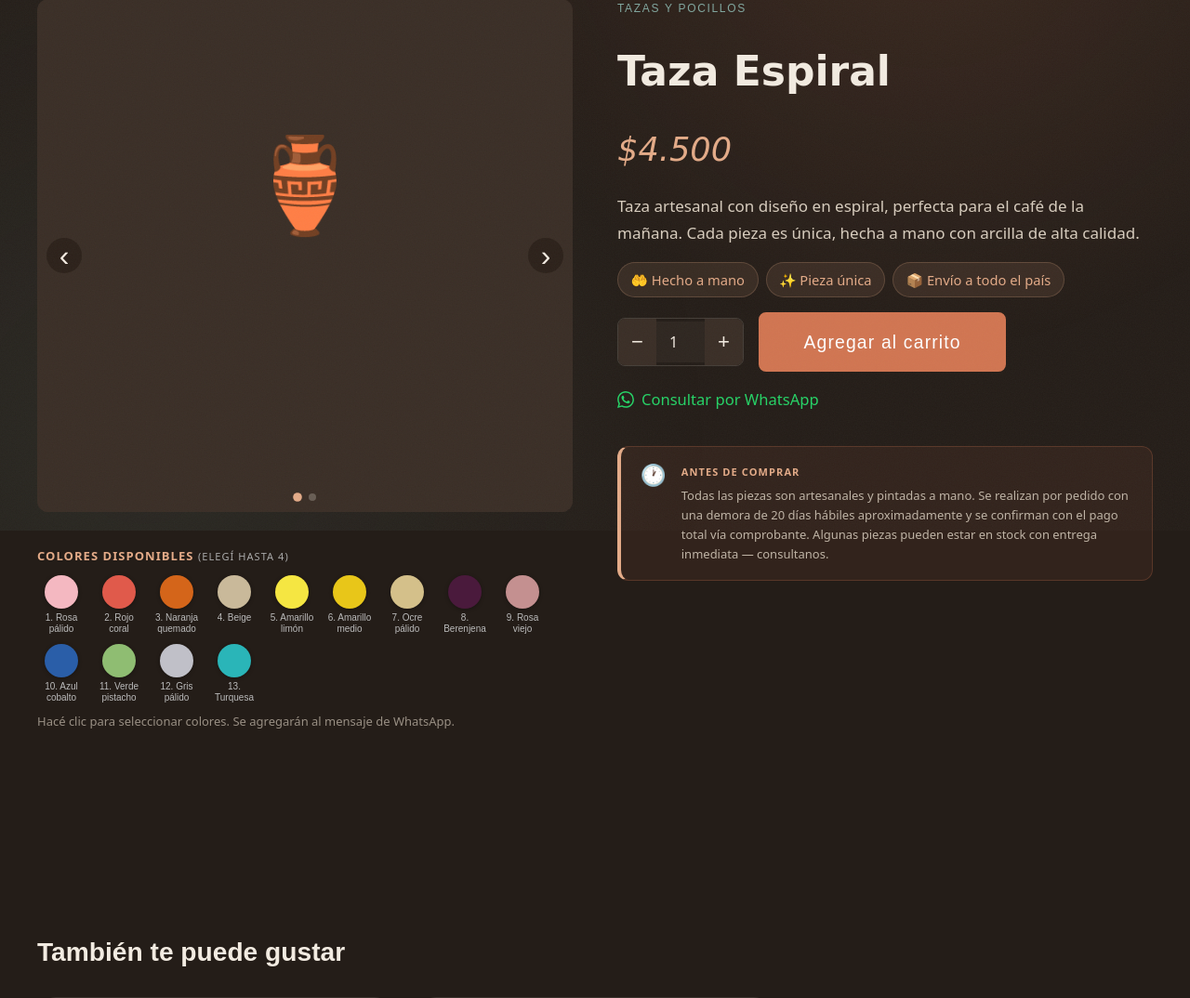
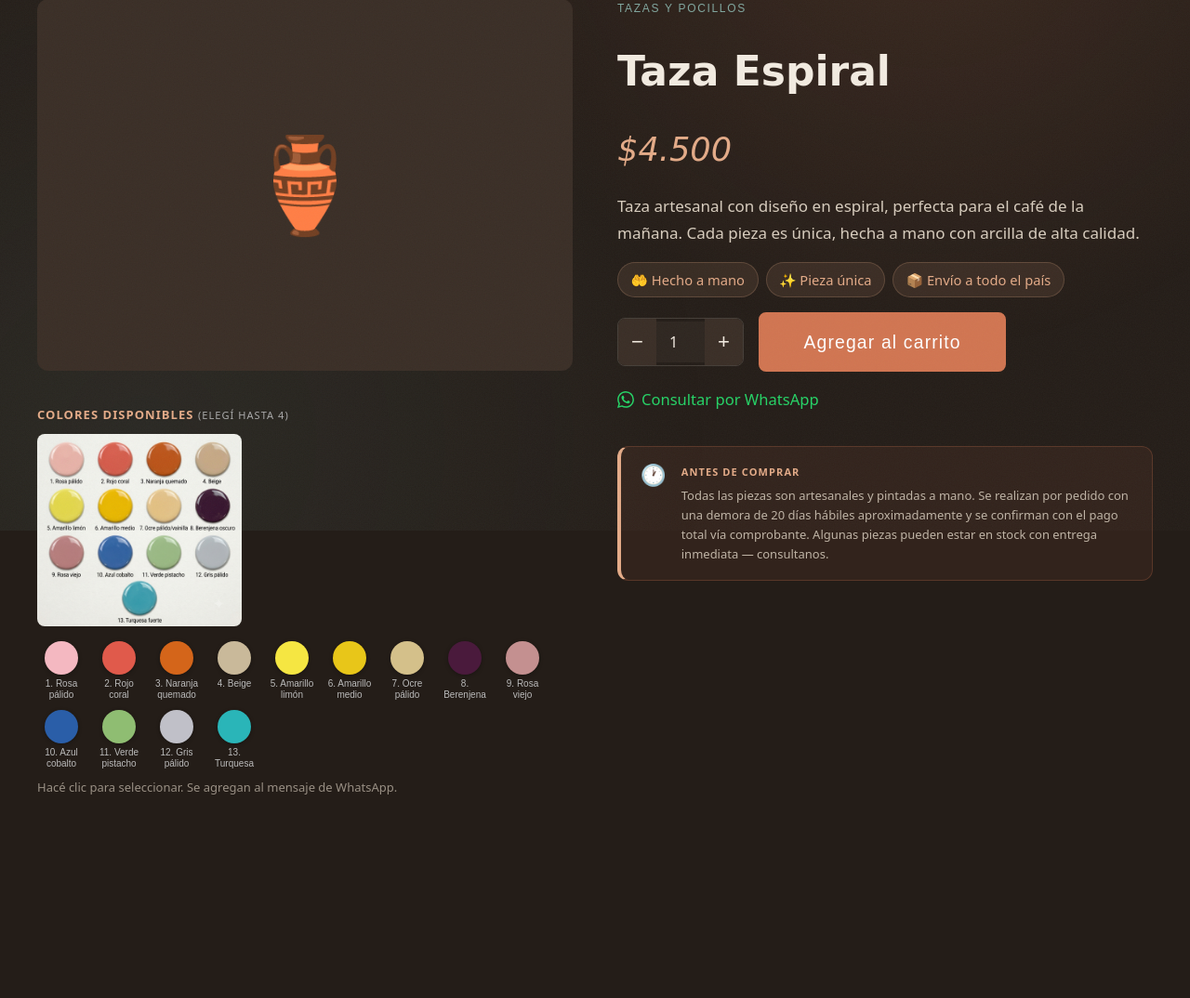
Before and after one commit to DiegoTarditti/terramia, a Flask app: page /producto/1 in a window 1280 px wide. Shown: the part 229-1303 px from the top of the page at 93% size. Run offline with Flask 3, Linux system fonts and the light colour scheme; data comes from the database, SQL or seed files in the repository; some libraries are stand-ins or nearby versions; some web fonts are replaced.

Commit message:
feat(tienda): imagen paleta fija al lado del selector de colores
Mueve paleta-colores.png fuera del slider; queda siempre visible
junto a los círculos clicables para referencia visual permanente.

Co-Authored-By: Claude Sonnet 4.6 <noreply@anthropic.com>

```diff
--- a/templates/producto.html
+++ b/templates/producto.html
@@ -27,22 +27,19 @@
               <div class="product-placeholder large"><span>🏺</span></div>
             {% endif %}
           </div>
-          <div class="img-slide">
-            <img src="{{ url_for('static', filename='img/paleta-colores.png') }}"
-                 alt="Paleta de colores disponibles">
-          </div>
-        </div>
-        <button class="slider-arrow slider-prev" id="sliderPrev">&#8249;</button>
-        <button class="slider-arrow slider-next" id="sliderNext">&#8250;</button>
-        <div class="img-slider-dots">
-          <button class="img-slider-dot active" data-slide="0"></button>
-          <button class="img-slider-dot" data-slide="1"></button>
         </div>
       </div>
       <div class="paleta-bloque">
         <div class="paleta-label">Colores disponibles <span id="colorCount" style="font-size:.85em;font-weight:400;color:#aaa;">(elegí hasta 4)</span></div>
-        <div id="colorGrid" style="display:flex;flex-wrap:wrap;gap:10px;margin-top:10px;"></div>
-        <p class="paleta-nota" id="paletaNota" style="margin-top:8px;">Hacé clic para seleccionar colores. Se agregarán al mensaje de WhatsApp.</p>
+        <div style="display:flex;gap:16px;align-items:flex-start;flex-wrap:wrap;margin-top:10px;">
+          <img src="{{ url_for('static', filename='img/paleta-colores.png') }}"
+               alt="Paleta de colores"
+               style="width:220px;border-radius:8px;flex-shrink:0;">
+          <div>
+            <div id="colorGrid" style="display:flex;flex-wrap:wrap;gap:10px;"></div>
+            <p class="paleta-nota" id="paletaNota" style="margin-top:8px;">Hacé clic para seleccionar. Se agregan al mensaje de WhatsApp.</p>
+          </div>
+        </div>
       </div>
     </div>
 
```
